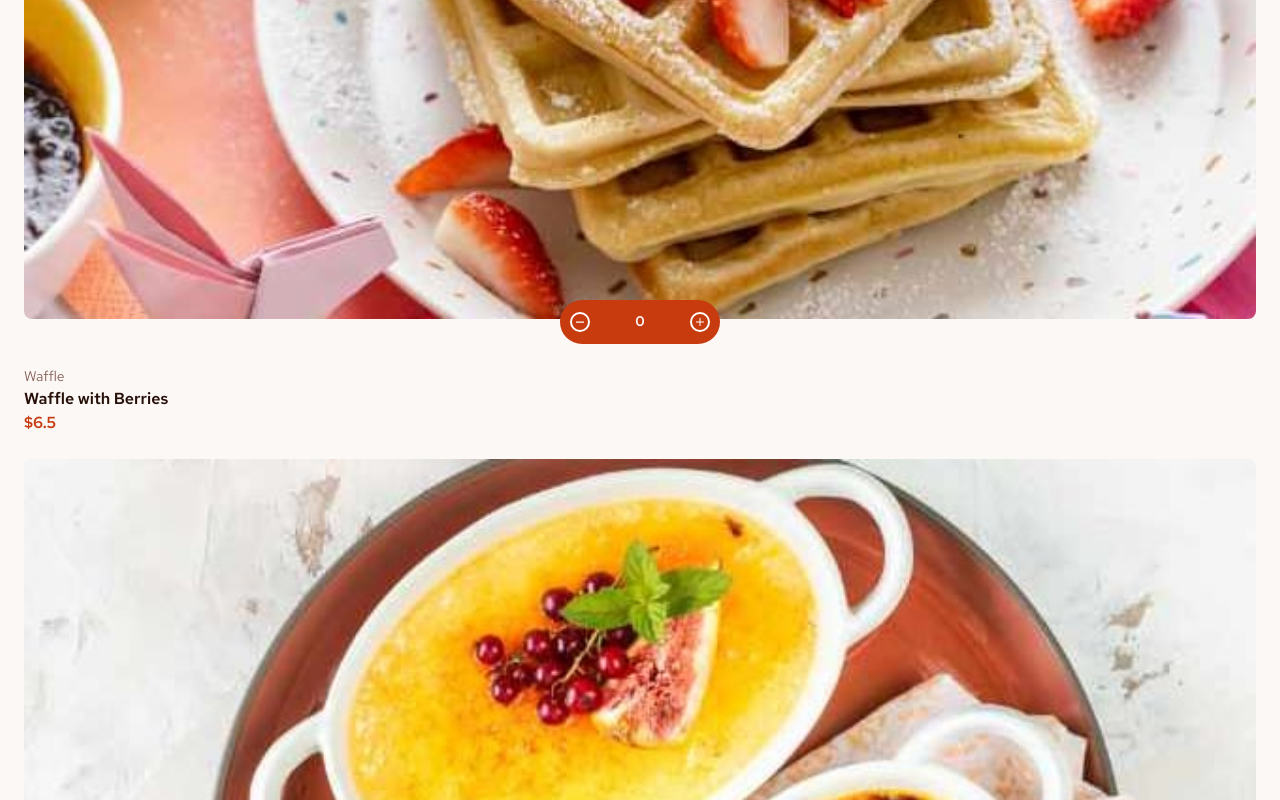
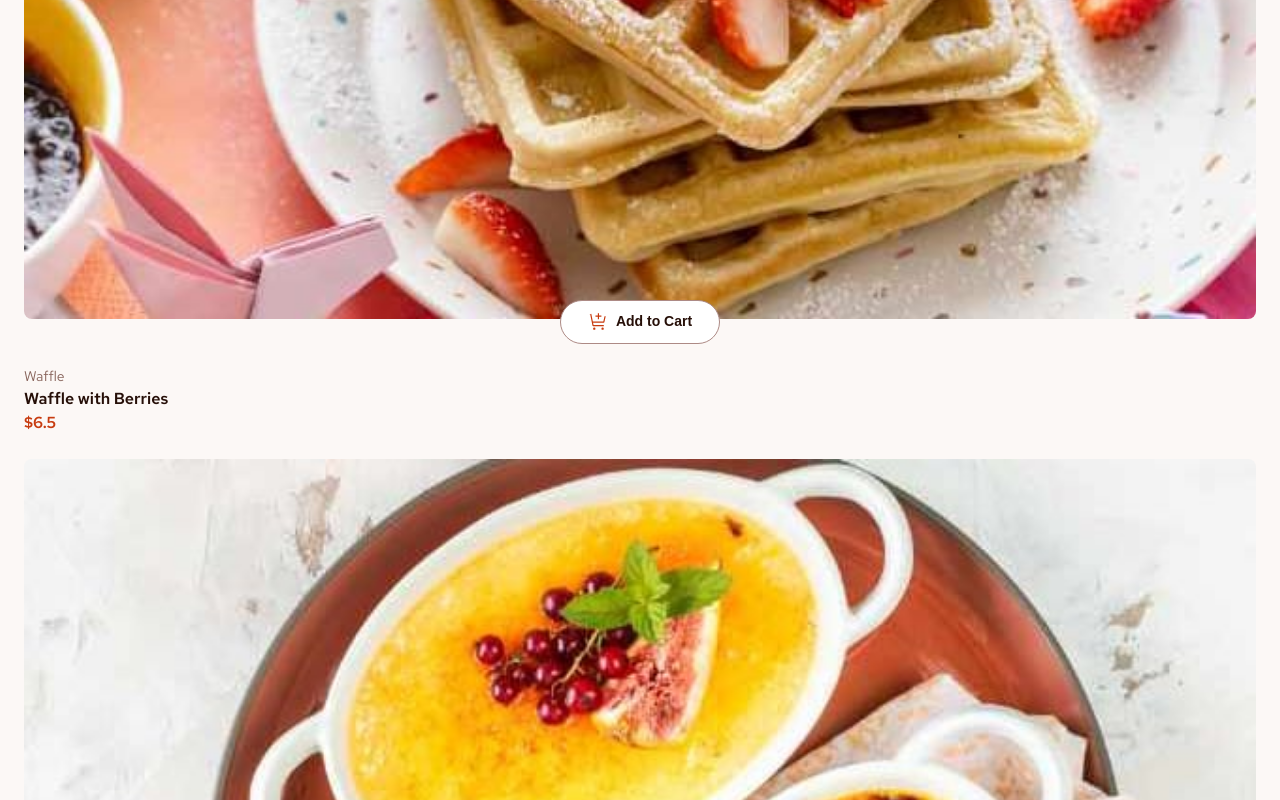
Before and after one commit to raulgaliciab/product-list-cart, a React (Vite) app: page / in a window 1280 px wide. Shown: the part 902-1702 px from the top of the page. Built offline with nearby package versions, Linux system fonts and the light colour scheme.

Commit message:
AddToCart button | Conditional Button Render | Button components

```diff
--- /dev/null
+++ b/src/Components/product-item/AddToCart.jsx
@@ -0,0 +1,18 @@
+import { useContext } from 'react';
+import { CartContext } from '../../context/CartContext';
+
+/* eslint-disable react/prop-types */
+export const AddToCart = ({ item }) => {
+
+  const { increaseItem } = useContext(CartContext);
+
+  return (
+    <button
+      onClick={ () => increaseItem(item)}
+      className="add-to-cart text-preset-4__semibold"
+    >
+      <img src="/src/assets/images/icon-add-to-cart.svg" alt="Add to Cart" />
+      <span>Add to Cart</span>
+    </button>
+  )
+}
--- /dev/null
+++ b/src/Components/product-item/CounterButton.jsx
@@ -0,0 +1,28 @@
+/* eslint-disable react/prop-types */
+import { useContext } from 'react';
+import { CartContext } from '../../context/CartContext';
+
+export const CounterButton = ({ item }) => {
+
+  const { cartState, increaseItem, decreaseItem } = useContext(CartContext);
+
+  // Item quantity in Cart
+  const cartItem = cartState.find( (element) => element.id === item.id );
+  const itemQuantity = (cartItem) ? cartItem.quantity : 0;
+
+  return (
+    <div className='active-button text-preset-4__semibold'>
+      <button
+        className='minus'
+        onClick={ () => decreaseItem(item)}
+      >
+      </button>
+      <span>{ itemQuantity }</span>
+      <button
+        className='plus'
+        onClick={ () => increaseItem(item) }
+      >
+      </button>
+    </div>
+  )
+}
--- a/src/Components/product-item/ProductItem.jsx
+++ b/src/Components/product-item/ProductItem.jsx
@@ -1,5 +1,7 @@
 import { useContext } from 'react';
 import { CartContext } from '../../context/CartContext';
+import { CounterButton } from './CounterButton';
+import { AddToCart } from './AddtoCart';
 
 /* eslint-disable react/prop-types */
 export const ProductItem = ({ item }) => {
@@ -8,7 +10,7 @@ export const ProductItem = ({ item }) => {
   const imgURL = image.mobile;
 
   // Cart Context
-  const { cartState, increaseItem, decreaseItem } = useContext(CartContext);
+  const { cartState } = useContext(CartContext);
 
   // Item quantity in Cart
   const cartItem = cartState.find( (element) => element.id === item.id );
@@ -20,19 +22,12 @@ export const ProductItem = ({ item }) => {
 
       <img src={`src/${imgURL}`} alt={name} />
 
-      <div className='active-button text-preset-4__semibold'>
-        <button
-          className='minus'
-          onClick={ () => decreaseItem(item)}
-        >
-        </button>
-        <span>{ itemQuantity }</span>
-        <button
-          className='plus'
-          onClick={ () => increaseItem(item) }
-        >
-        </button>
-      </div>
+      {/* Button */}
+      {
+        ( itemQuantity >= 1 )
+          ? <CounterButton item={ item } />
+          : <AddToCart item={ item }/>
+      }
 
       <span className="category text-preset-4__regular">
         { category }
--- a/src/styles/index.css
+++ b/src/styles/index.css
@@ -105,6 +105,28 @@ h1 {
 }
 
 /* Product Item Button */
+
+.add-to-cart {
+  position: relative;
+  top: -2.2rem;
+  left: calc(50% - 8rem);
+  display: flex;
+  justify-content: center;
+  align-items: center;
+  width: 16rem;
+  height: 4.4rem;
+  color: var(--rose-900);
+  background-color: var(--main-white);
+  border: 1px solid var(--rose-400);
+  border-radius: 999rem;
+  cursor: pointer;
+}
+
+.add-to-cart img {
+  width: 2rem;
+  height: 2rem;
+  margin-right: 0.8rem;
+}
 
 .active-button {
   position: relative;
```
